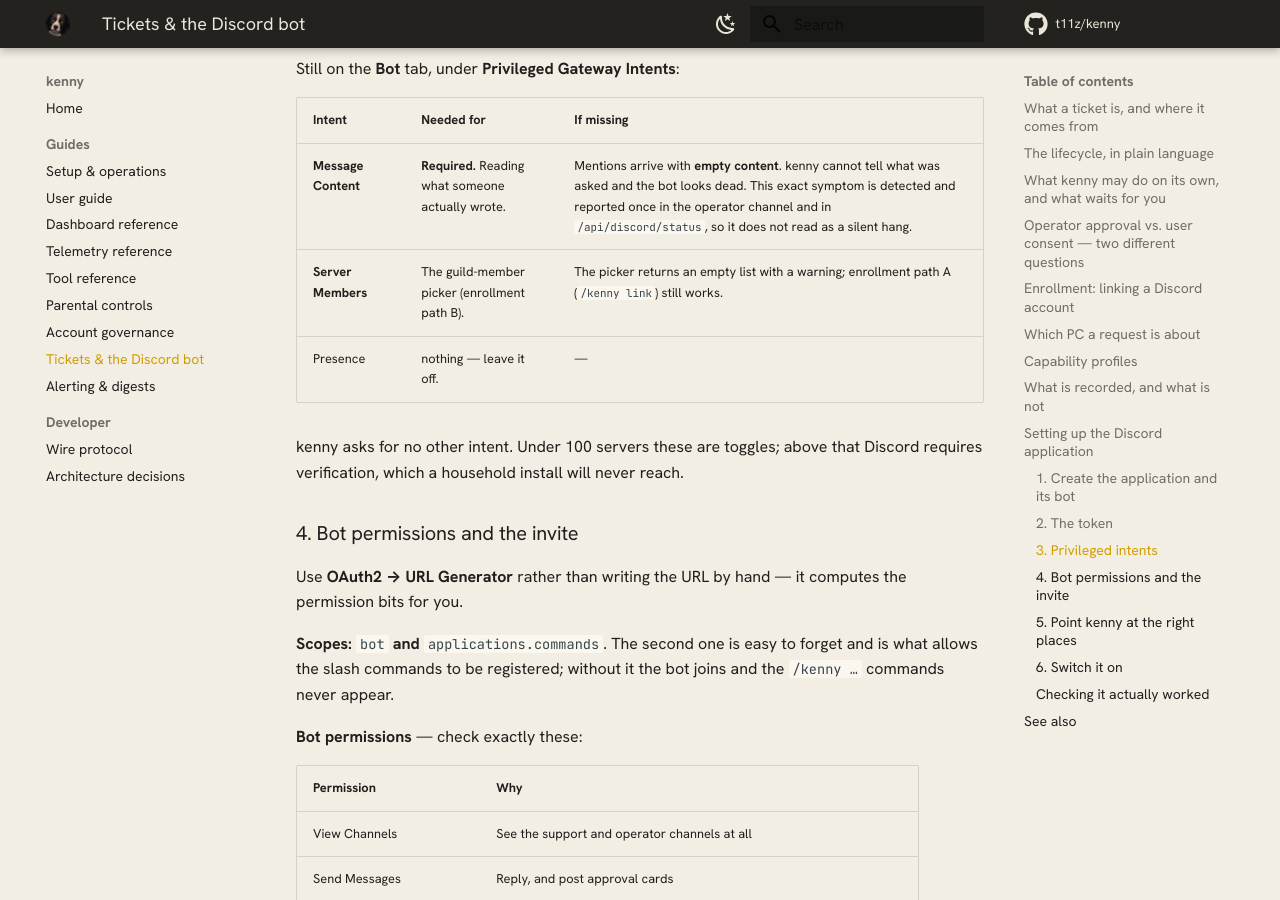
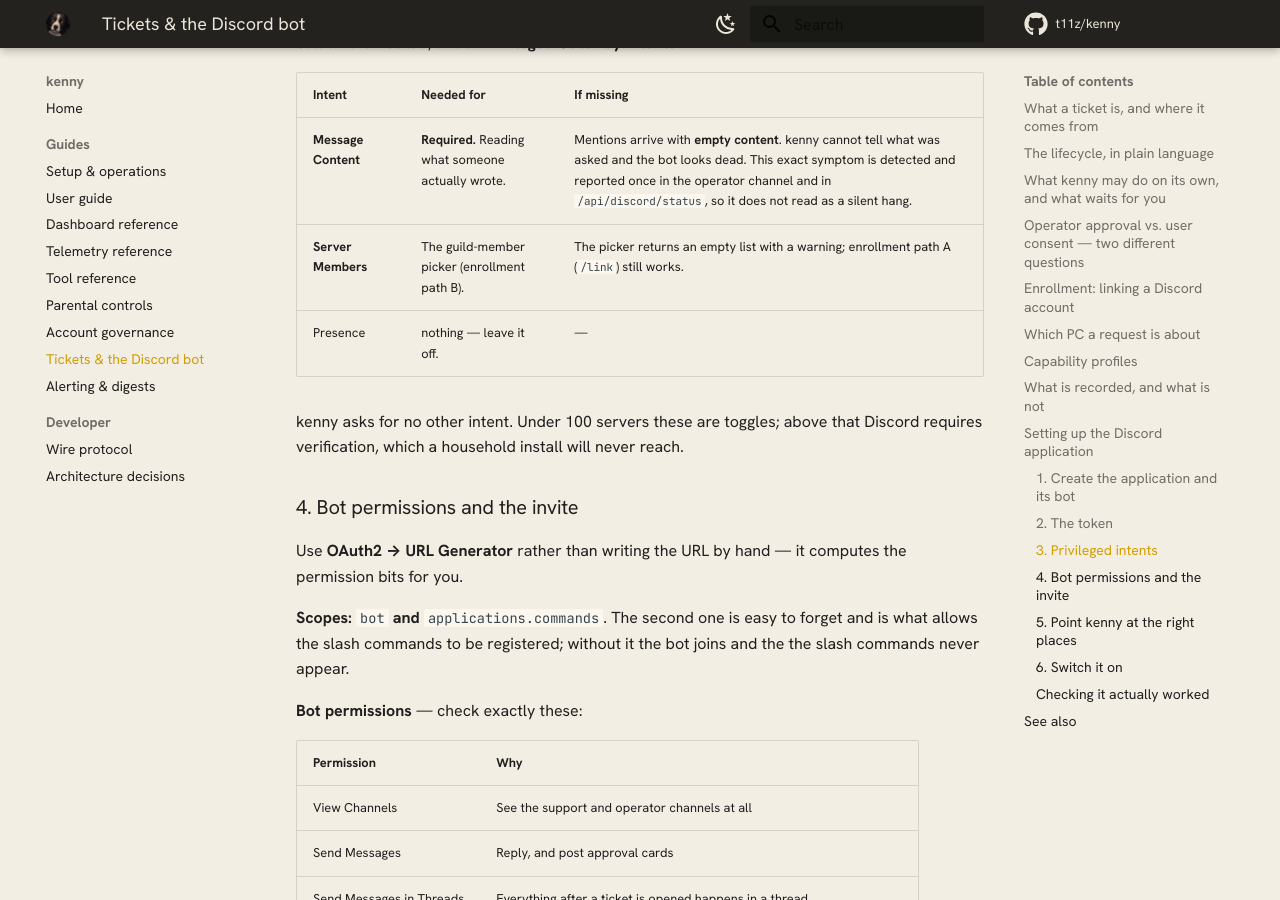
Before and after one commit to nullthrone/kenny, an MkDocs documentation site: the page built from docs/itsm.md, in a window 1280 px wide and 900 px high, scrolled down 8257 px. Built offline with MkDocs 1.6.1 and Material for MkDocs 9.7.7, drawn with Linux system fonts in a browser that asks for light colours; comment, search, counter and statistics services are not loaded; some of the changed text lies outside the part shown.

Commit message:
Fix Discord slash command syntax to match flat registration
The bot registers every slash command as a flat, top-level Discord
command (SLASH_COMMANDS in discord_service.py, no group/parent field on
CommandSpec) — Discord only ever knows /link, /whoami, /status,
/help-me, /close, /cancel, never a "/kenny <cmd>" grouped form.

Docs, the bot's own reply strings, the LLM system prompt, and several
comments/test docstrings claimed the "/kenny <cmd>" syntax instead,
which does not resolve to anything in a real Discord client. Update
all of them to the real flat syntax, and drop the two dead handle_slash
branches (a "kenny " prefix strip and "ticket close"/"ticket cancel"
aliases) that implied a grouped command design which was never
actually built and that no test exercises.

Co-Authored-By: Claude Sonnet 5 <noreply@anthropic.com>
Claude-Session: https://claude.ai/code/session_01RxG6w8upt2MXAH2pV3v4ux

```diff
--- a/docs/itsm.md
+++ b/docs/itsm.md
@@ -25,10 +25,10 @@ paraphrase of what happened, and a machine-readable trail of every message, tool
 approval and state change underneath it. Three things can open one:
 
 - **A Discord mention.** Someone `@kenny`s the bot in the support channel (or runs
-  `/kenny help-me`), kenny opens a private thread for it, and the ticket is born already
+  `/help-me`), kenny opens a private thread for it, and the ticket is born already
   pointed at that person's PC. If more than one PC could be meant, kenny asks first with a
   row of buttons and opens nothing until one is clicked — publicly, replying to the
-  mention, or privately to the caller alone for `/kenny help-me` — see
+  mention, or privately to the caller alone for `/help-me` — see
   [Which PC a request is about](#which-pc-a-request-is-about).
 - **The dashboard.** Any signed-in account — including a scoped `user` — can open a ticket
   with **New ticket** on the [Tickets tab](dashboard.md). This is the same record type, it
@@ -139,7 +139,7 @@ from a display name, never from a Discord role. **That mapping is what decides w
 machines a person may ask about**, so it is worth getting right. There are two ways to
 create it, both landing in the same table and both logged:
 
-**A — the person links themselves.** They run `/kenny link` in Discord. Kenny opens a
+**A — the person links themselves.** They run `/link` in Discord. Kenny opens a
 short-lived claim and hands back a code; you confirm it in **Settings → Discord →
 Pending claims**, picking which kenny account it belongs to. The claim expires on its own
 if nobody confirms it.
@@ -153,7 +153,7 @@ bind one straight to a kenny account, no code required.
   <figcaption>Settings → Discord: connection status, linked accounts, pending claims, and the guild-member picker.</figcaption>
 </figure>
 
-Either way, the person can check what kenny thinks of them with `/kenny whoami` — their
+Either way, the person can check what kenny thinks of them with `/whoami` — their
 kenny account, role, capability profile, and which PCs it can see. That command exists
 specifically so a mis-mapping is visible to the person it affects, not silent.
 
@@ -177,7 +177,7 @@ Two things decide it, and they are **not** the same question:
 
 An unqualified request goes to the second list. One host on it → the ticket opens straight
 away. More than one → kenny posts one button per host and opens nothing until the asker
-clicks. A bare mention gets a public card replying to it; `/kenny help-me` gets the same
+clicks. A bare mention gets a public card replying to it; `/help-me` gets the same
 buttons back as its own private reply, wherever the command was typed — including inside
 an existing ticket thread, so it never leaks into the public support channel. Only the
 person who asked can answer, the click is good once, and the chosen host is re-checked
@@ -188,7 +188,7 @@ Set the host scope for an operator too. Without it every bare mention from an op
 account has to be answered with a question first, because reaching the whole fleet is
 indistinguishable from owning all of it.
 
-`/kenny help-me host:<id>` still names any host the account may reach, whether or not it
+`/help-me host:<id>` still names any host the account may reach, whether or not it
 is one of its own — the shortlist steers the default, it does not shrink the reach.
 
 ## Capability profiles
@@ -264,7 +264,7 @@ Still on the **Bot** tab, under **Privileged Gateway Intents**:
 | Intent | Needed for | If missing |
 |---|---|---|
 | **Message Content** | **Required.** Reading what someone actually wrote. | Mentions arrive with **empty content**. kenny cannot tell what was asked and the bot looks dead. This exact symptom is detected and reported once in the operator channel and in `/api/discord/status`, so it does not read as a silent hang. |
-| **Server Members** | The guild-member picker (enrollment path B). | The picker returns an empty list with a warning; enrollment path A (`/kenny link`) still works. |
+| **Server Members** | The guild-member picker (enrollment path B). | The picker returns an empty list with a warning; enrollment path A (`/link`) still works. |
 | Presence | nothing — leave it off. | — |
 
 kenny asks for no other intent. Under 100 servers these are toggles; above that Discord
@@ -277,7 +277,7 @@ permission bits for you.
 
 **Scopes:** `bot` **and** `applications.commands`. The second one is easy to forget and is
 what allows the slash commands to be registered; without it the bot joins and the
-`/kenny …` commands never appear.
+the slash commands never appear.
 
 **Bot permissions** — check exactly these:
 
@@ -338,7 +338,7 @@ before that, and nothing happens at all without a token.
 - a **Message Content** warning — the intent is off; mentions are arriving empty.
 
 Then mention the bot in the support channel. You should get a private thread. If nothing
-happens at all, work down: is the account linked (`/kenny whoami`), is the guild on the
+happens at all, work down: is the account linked (`/whoami`), is the guild on the
 allowlist, can the bot see the channel?
 
 An unmapped Discord account is **completely inert** by design — no thread, no reply, not
```
Also changed, not shown: README.md (+1 -1 lines), docs/dashboard.md (+1 -1 lines), 7 other files.
